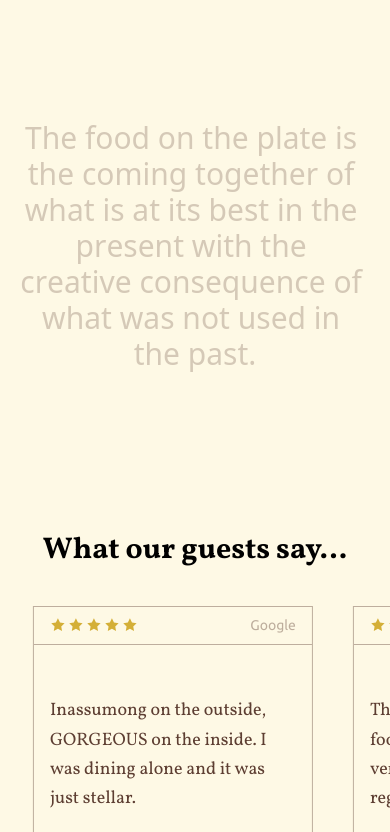
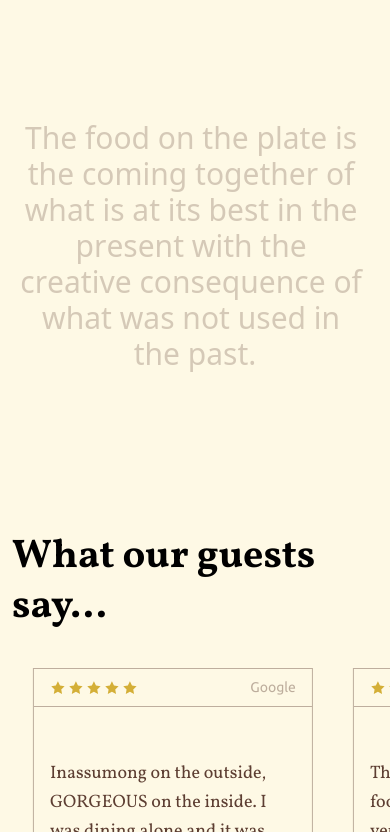
Before and after one commit to wafflas/kale-gastrobar, a Next.js app: page / in a window 390 px wide. Shown: the part 5481-6313 px from the top of the page. Built offline with nearby package versions, Linux system fonts and the light colour scheme.

Commit message:
fixed reviewSection Layout

```diff
--- a/app/components/ReviewsSection/ReviewsSection.tsx
+++ b/app/components/ReviewsSection/ReviewsSection.tsx
@@ -4,8 +4,8 @@ import ReviewsCarousel from "./components/ReviewsCarousel";
 export default function ReviewsSection() {
   return (
     <section className="flex flex-col my-16 md:my-30 bg-cream overflow-hidden">
-      <div className="mx-auto px-6 mb-5 md:mb-8">
-        <HeroTypography size={70} className="block leading-tight">
+      <div className="px-3 lg:px-6 mb-5 md:mb-8">
+        <HeroTypography size={100} className="block leading-tight">
           What our guests say...
         </HeroTypography>
       </div>
--- a/app/components/shared/HeroTypography.tsx
+++ b/app/components/shared/HeroTypography.tsx
@@ -21,7 +21,7 @@ export default function HeroTypography({
   const sizeStyles = {
     20: "text-[15px] md:text-[30px]",
     70: "text-[30px] md:text-[70px]",
-    100: "text-[50px] md:text-[100px]",
+    100: "text-[40px] md:text-[100px]",
     130: "text-[60px] md:text-[130px]",
     150: "text-[80px] md:text-[150px]",
     180: "text-[100px] md:text-[180px]",
```
